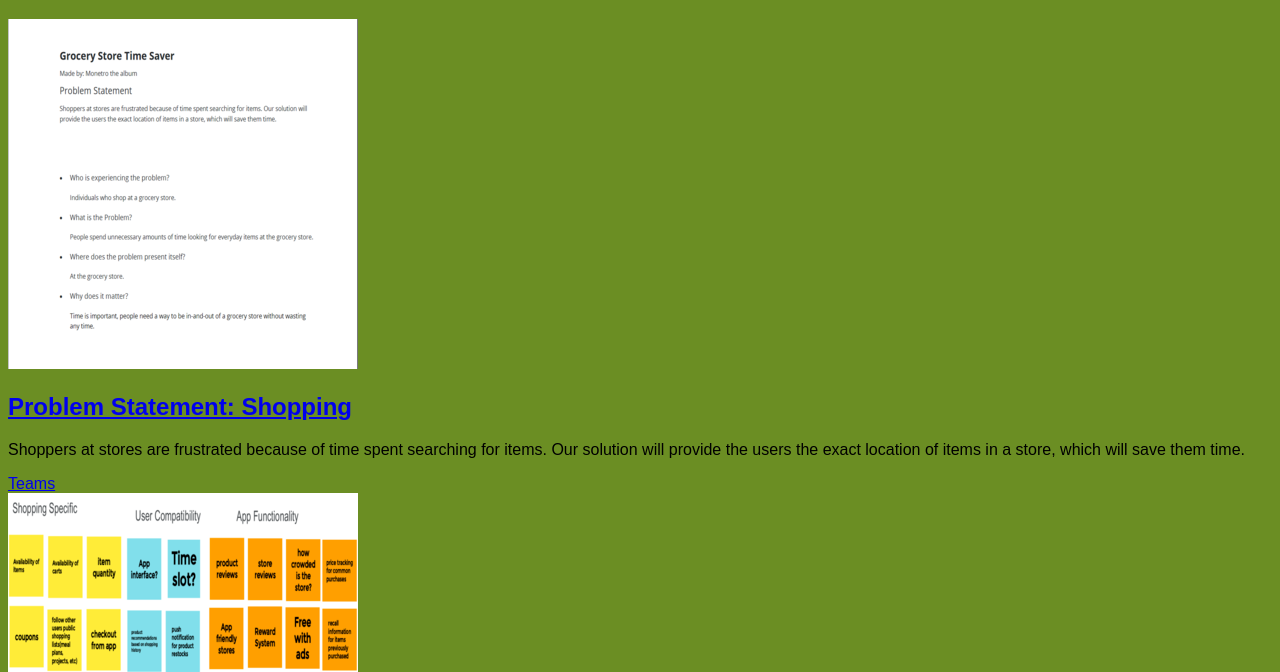
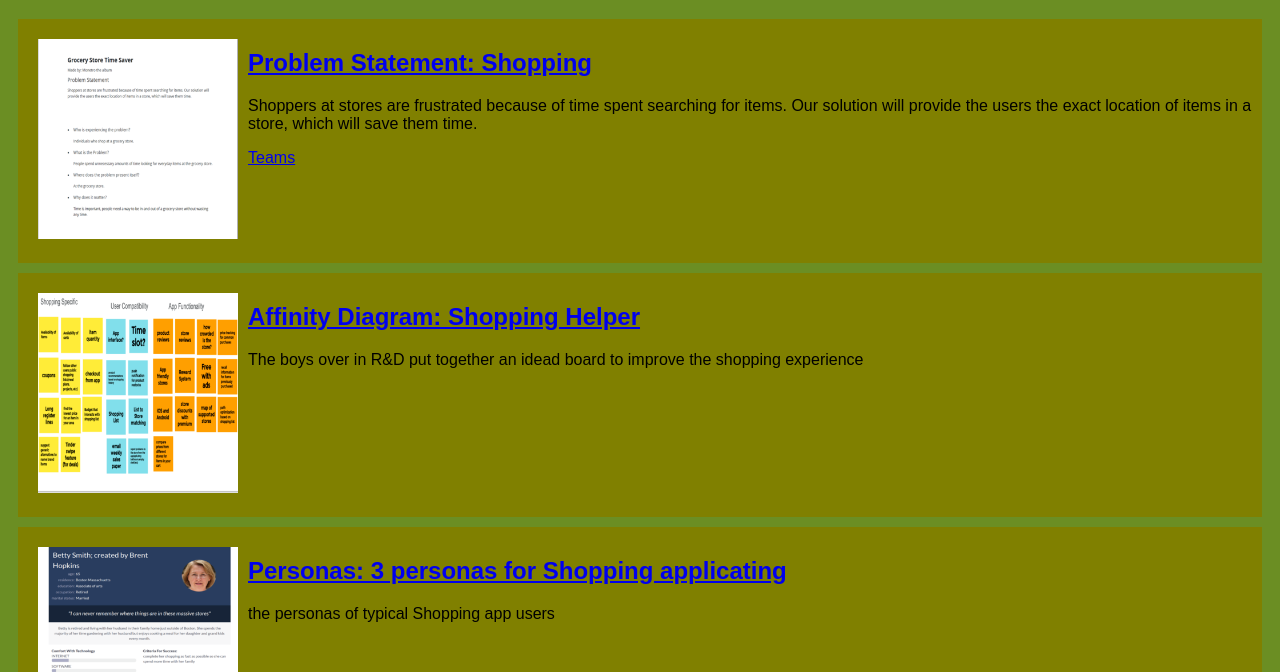
Before and after one commit to BrentpHopkins/BrentHopkins.github.io, a plain HTML site: page index.html in a window 1280 px wide. Shown: the part 61-733 px from the top of the page. Drawn offline with Linux system fonts and the light colour scheme.

Commit message:
added personas

```diff
--- a/index.html
+++ b/index.html
@@ -27,5 +27,17 @@
                      The boys over in R&D put together an idead board to improve the shopping experience
                 </p>
             </section>
+        </section>
+        <section class = "assignment">
+            <a href = "Files/Personas.pdf"><img src = "Images/personna.png"></a>
+            <section class = "assignment-details">
+                <a href = "Files/Personas.pdf"><h2>Personas: 3 personas for Shopping applicating </h2></a>
+                <p>
+                       the personas of typical Shopping app users
+                </p>
+            </section>
+        </section>
+
+
     </body>
 </html>
--- a/styles.css
+++ b/styles.css
@@ -1,6 +1,16 @@
 body{
     background:olivedrab;
     font-family:Arial, Helvetica, sans-serif;
+}
+.assignment{
+   display: flex;
+   padding: 10px;
+   background: olive;
+   margin: 10px;
+}
+.assignment img{
+    width: 200px;
+    padding: 10px;
 }
 
 h1{
```
Also changed, not shown: Images/personna.png (added), 1 other file.
